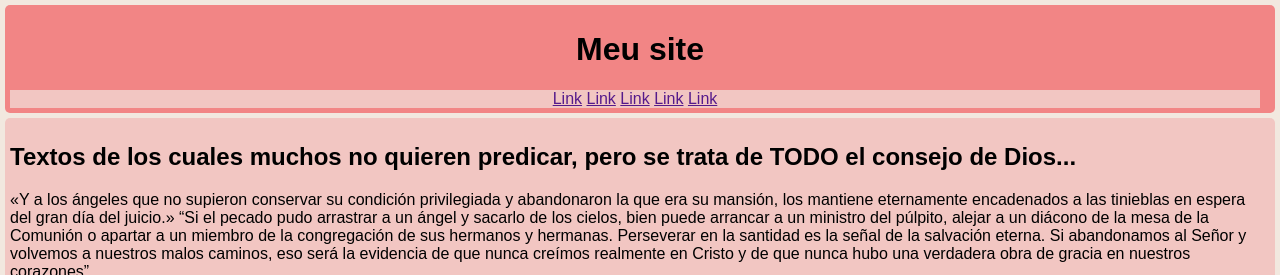
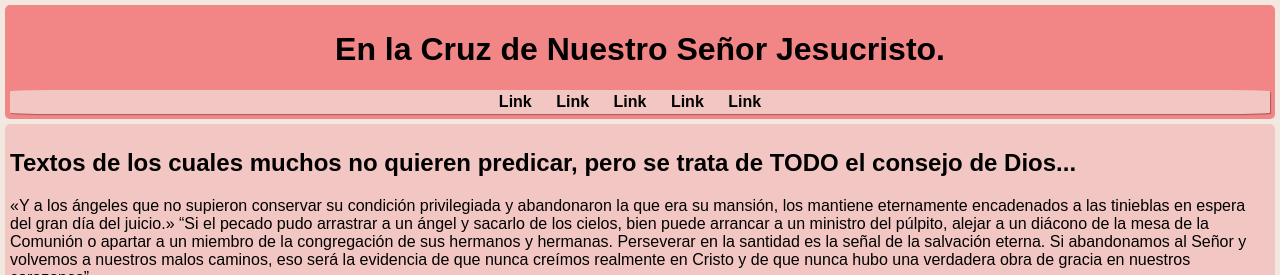
Before and after one commit to Garc-Luis/Front-End-Awari, a plain HTML site: page Curso-em-video/HTML5_MODULO2/box-level002.html in a window 1280 px wide. Shown: the top 275 px of the page. Drawn offline with Linux system fonts and the light colour scheme.

Commit message:
Sombras nas caixas

```diff
--- a/Curso-em-video/HTML5_MODULO2/box-level002.html
+++ b/Curso-em-video/HTML5_MODULO2/box-level002.html
@@ -19,8 +19,18 @@
         }
         nav{
             background-color: #F2C6C2;
-            margin-right: 10px;
+            padding: 3px;
+            border-radius: 5%;
+            box-shadow: 1px 1px 1px rgba(0, 0, 0, 0.325);
         }
+
+        nav > a{
+            margin-right: 20px;
+            text-decoration: none;
+            font-weight: bold;
+            color: black
+        }
+
         main{
             background-color: #F2C6C2;
             padding: 5px;
@@ -30,14 +40,18 @@
         footer{
             background-color: #F2B263;
             text-align: center;
-            padding: 5px;
+            padding: 1px;
+            margin: 0px;
+        }
+
+        footer > p{
             margin: 0px;
         }
     </style>
 </head>
 <body>
    <header>
-        <h1>Meu site</h1>
+        <h1>En la Cruz de Nuestro Señor Jesucristo.</h1>
         <nav>
             <a href="">Link</a>
             <a href="">Link</a>
```
